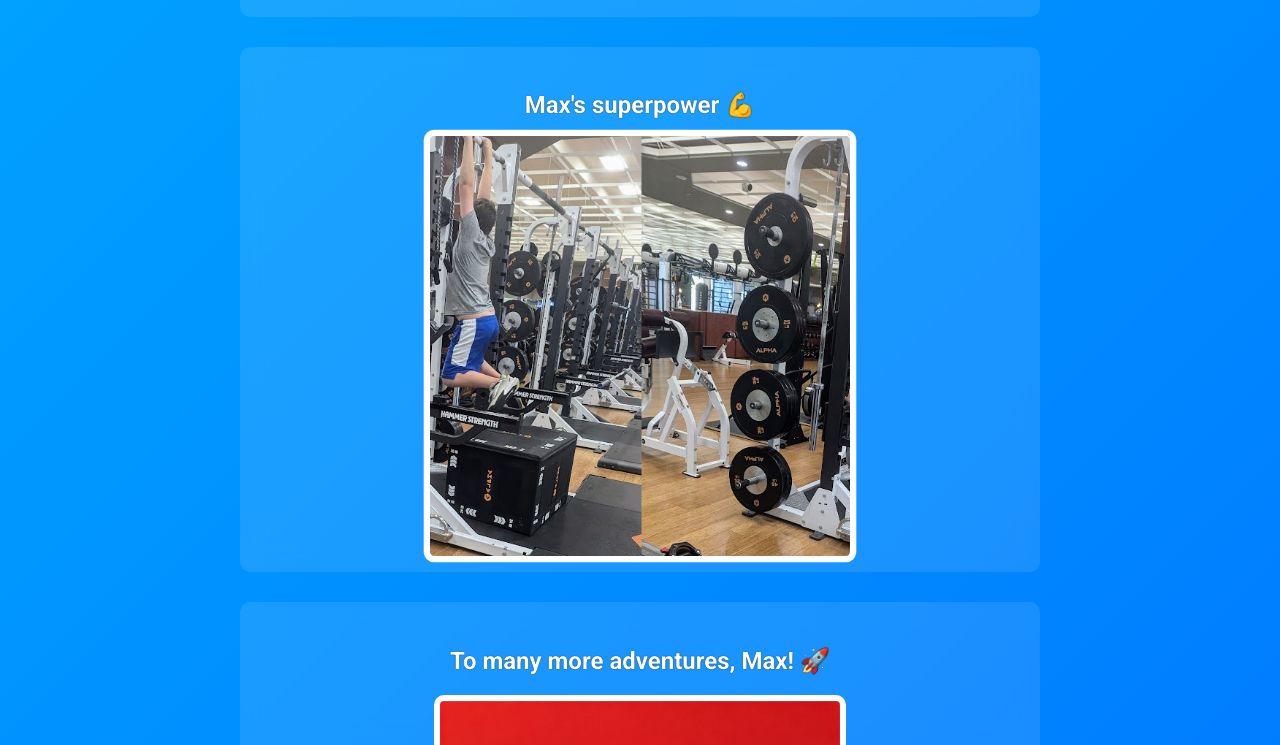
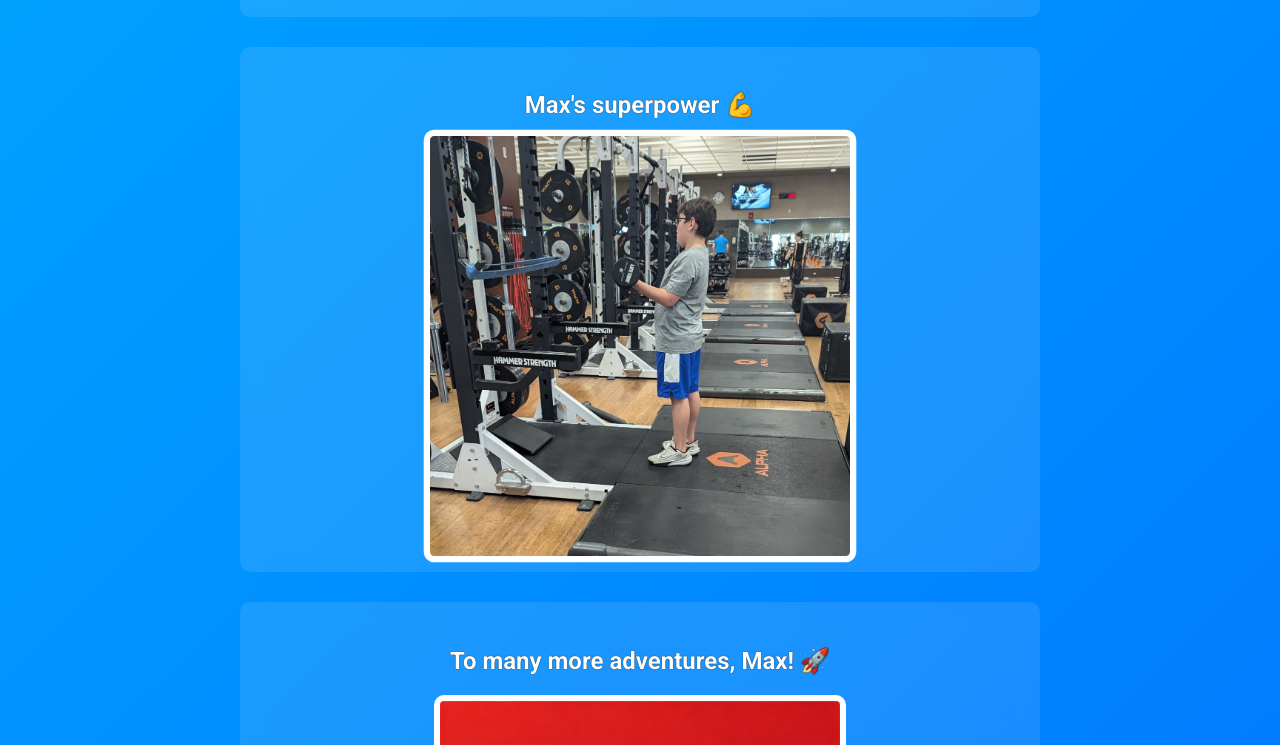
Before and after one commit to LyonTek/max-birthday-site, a website built with Vite: page index.html in a window 1280 px wide. In both pictures the pointer is over the element 640 px from the left and 2457 px from the top of the page. Shown: the part 2112-2857 px from the top of the page. Built offline with nearby package versions, Linux system fonts and the light colour scheme.

Commit message:
Update image: changed image for superpower

```diff
--- a/styles.css
+++ b/styles.css
@@ -82,7 +82,7 @@ main {
 #gift-img-excited:hover { background-image: url('images/max-blake-excited.jpg'); }
 #gift-img-enters:hover { background-image: url('images/max-enters.gif'); }
 #gift-img-oneword:hover { background-image: url('images/max-oneword.jpg'); }
-#gift-img-superpower:hover { background-image: url('images/max-superpower.jpg'); }
+#gift-img-superpower:hover { background-image: url('images/max-superpower2.jpg'); }
 #gift-img-adventure:hover { background-image: url('images/max-adventure.jpg'); }
 
 /* Footer styles */
```
Also changed, not shown: images/max-superpower2.jpg (added).
